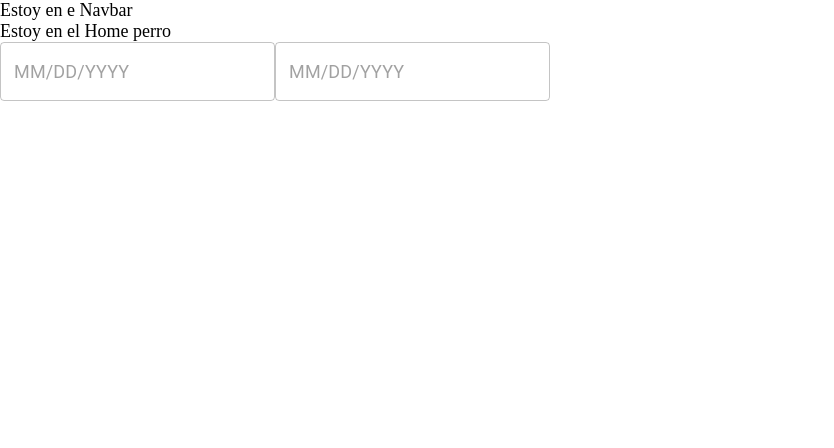
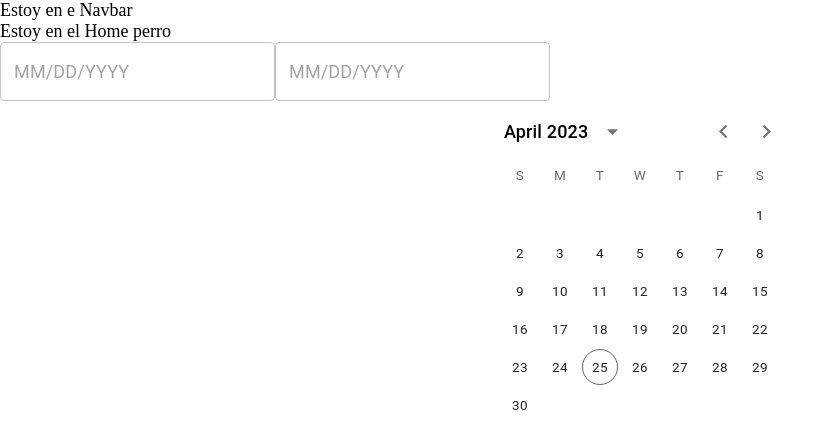
Before and after one commit to LeandroOnline/calendariolocal, a React (Vite) app in the folder client/: page / in a window 1280 px wide. Shown: the top 448 px of the page, without its empty margins (0-834 px from the left). Built offline with nearby package versions, Linux system fonts and the light colour scheme; no server answers.

Commit message:
Add: calendar render DateCalentar

```diff
--- a/client/src/components/Calendar/Calendar.jsx
+++ b/client/src/components/Calendar/Calendar.jsx
@@ -1,10 +1,10 @@
 
-
+import { DateCalendar } from "@mui/x-date-pickers/DateCalendar";
 
 const Calendar = () => {
   return (
     <>
-
+      <DateCalendar />
     </>
   );
 };
```
